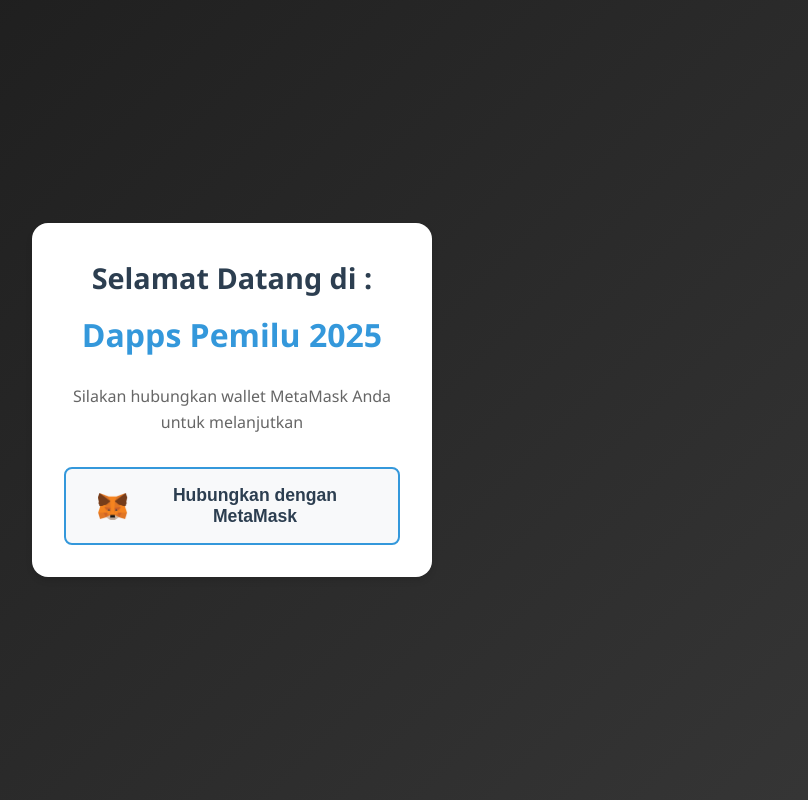
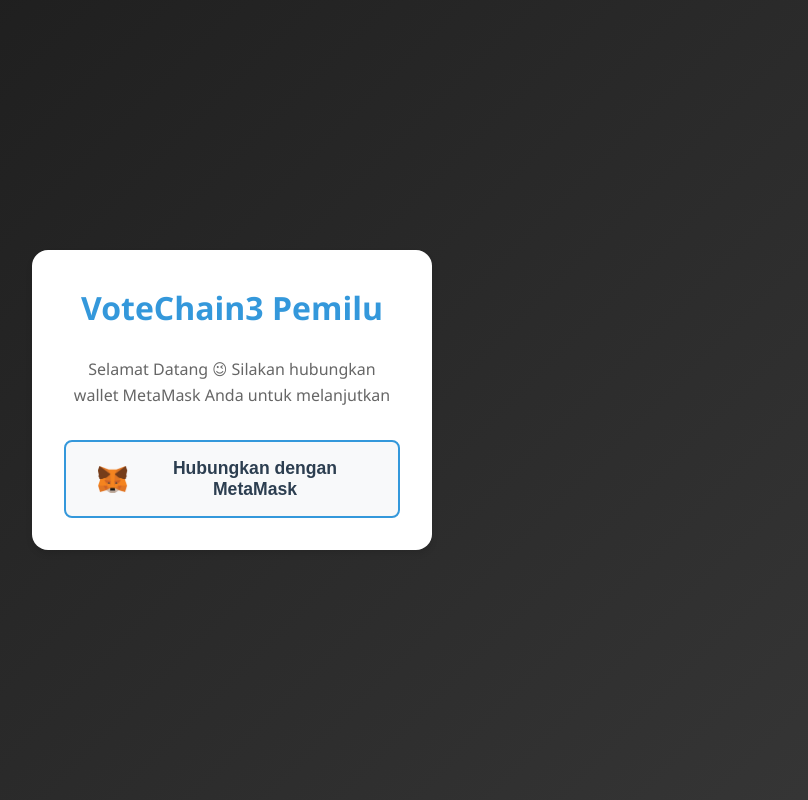
Before and after one commit to rianchain/decentral-voting-apps, a React (Create React App) app: page / in a window 1280 px wide. Shown: the whole page, without its empty margins (408-1216 px from the left). Built offline with nearby package versions, Linux system fonts and the light colour scheme.

Commit message:
Refactor Login component: Update welcome message and title for application rebranding to 'VoteChain3 Pemilu'. Enhance user greeting and maintain consistency with recent UI changes.

```diff
--- a/src/components/Login.js
+++ b/src/components/Login.js
@@ -5,9 +5,12 @@ const Login = ({ onLogin }) => {
   return (
     <div className="login-container">
       <div className="login-card">
-        <h1>Selamat Datang di :</h1>
-        <h2>Dapps Pemilu 2025</h2>
-        <p>Silakan hubungkan wallet MetaMask Anda untuk melanjutkan</p>
+        {/* <h1>Selamat Datang di :</h1> */}
+        <h2>VoteChain3 Pemilu</h2>
+        <p>
+          Selamat Datang 😉 Silakan hubungkan wallet MetaMask Anda untuk
+          melanjutkan
+        </p>
         <button className="connect-button" onClick={onLogin}>
           <img src={metamaskLogo} alt="MetaMask" className="metamask-logo" />
           <span>Hubungkan dengan MetaMask</span>
```
